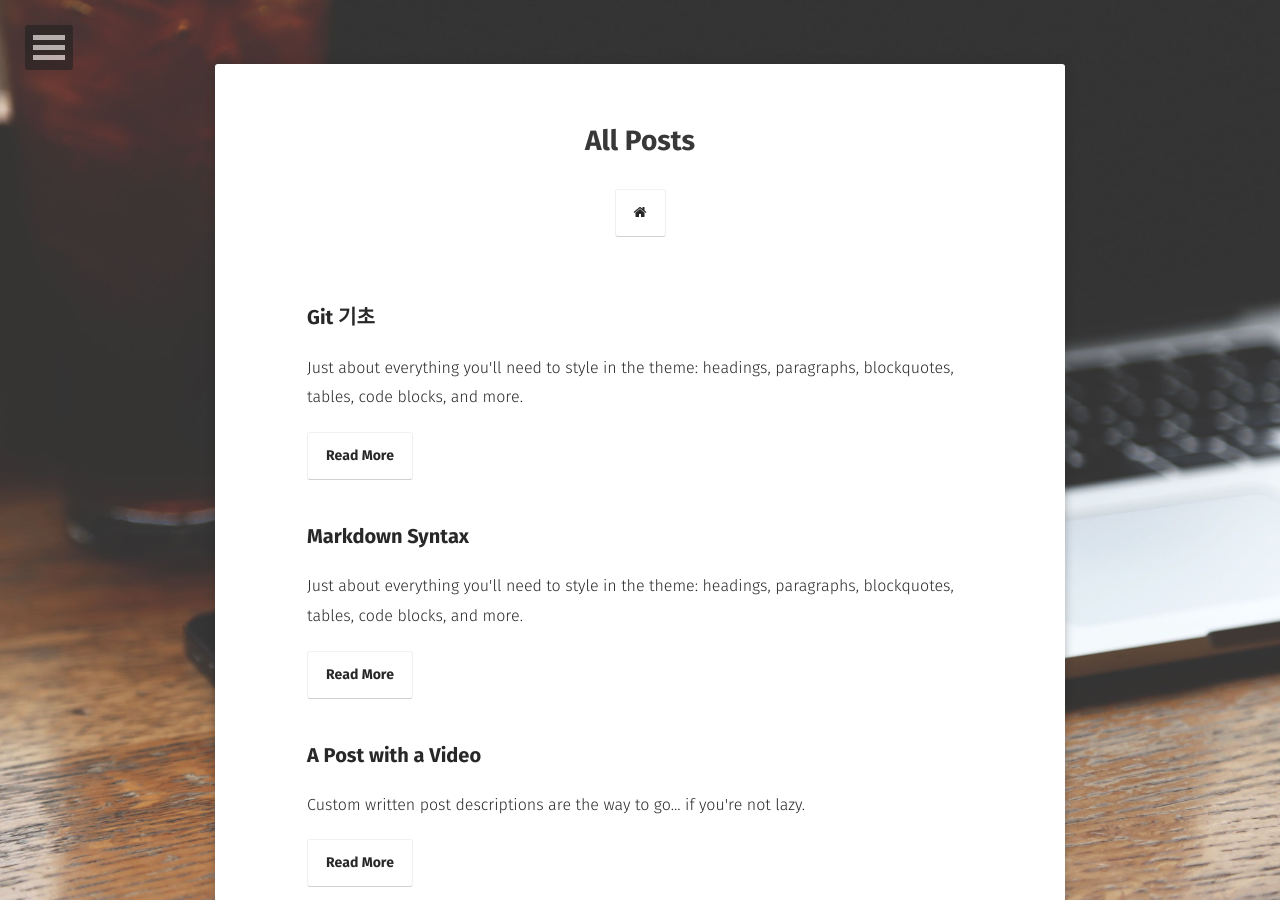
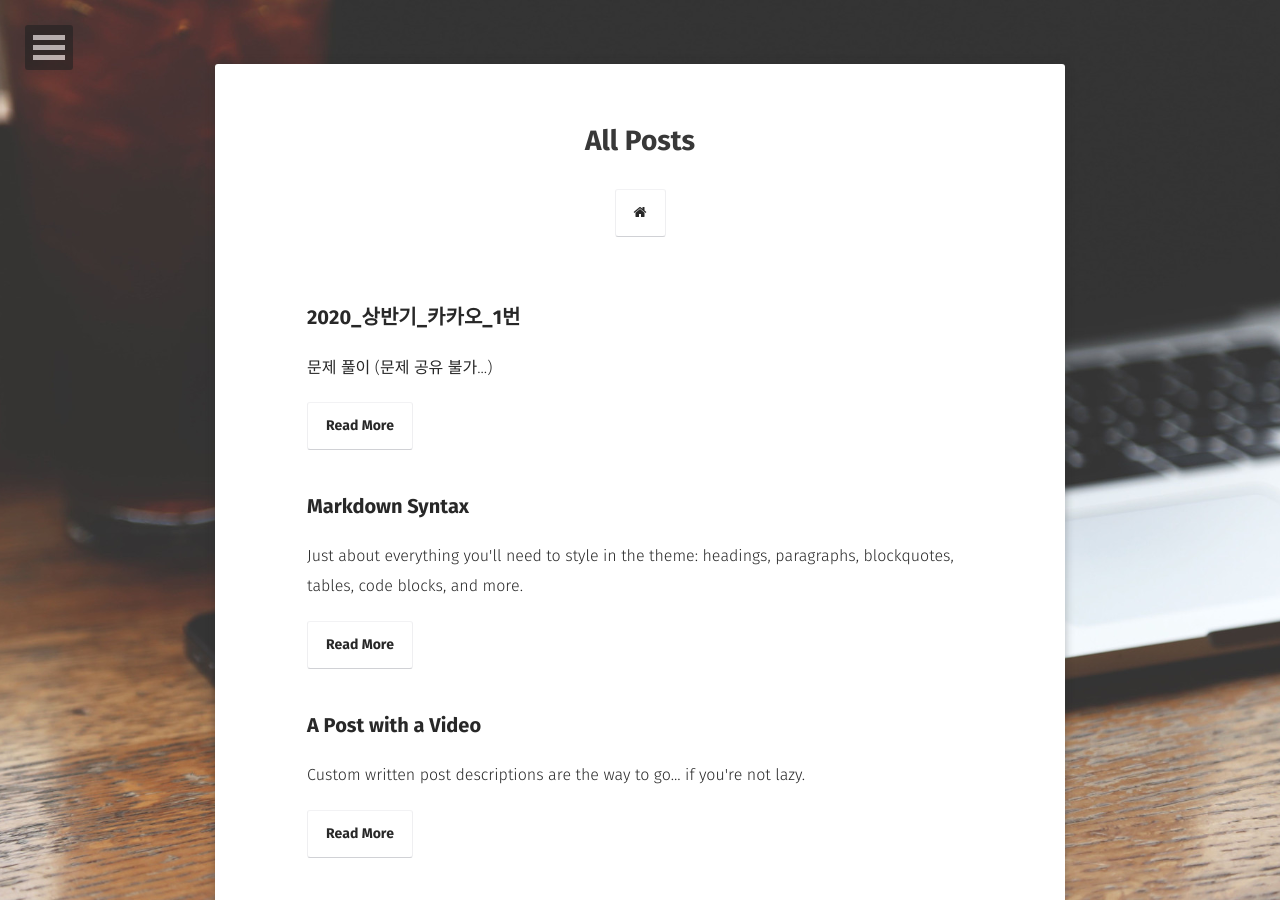
Before and after one commit to limkinam/limkinam.github.io, a Jekyll site: the page built from posts/index.md, in a window 1280 px wide and 900 px high. Built offline with Jekyll 4.4.1, drawn with Linux system fonts in a browser that asks for light colours; some web fonts are replaced; some of the changed lines change nothing that is shown.

Commit message:
Update 2020-06-10-git.md

```diff
--- a/_posts/2020-06-10-git.md
+++ b/_posts/2020-06-10-git.md
@@ -1,8 +1,8 @@
 ---
 layout: post
-title:  "Git 기초"
+title:  "2020_상반기_카카오_1번"
 date:   2020-06-10
-excerpt: "Just about everything you'll need to style in the theme: headings, paragraphs, blockquotes, tables, code blocks, and more."
+excerpt: "문제 풀이 (문제 공유 불가...)"
 tag:
 - markdown
 - syntax
@@ -12,101 +12,109 @@
 comments: true
 ---
 
-## HTML Elements
+## 문제 풀이
+스마트폰 전화 키패드를 왼손으로 누를 것인지 오른손으로 누를것인지 결과를 구하는 문제!
 
-깃에대해서 정리 (명령어 및  등등)
 
-# Heading 1
-
-## Heading 2
-
-### Heading 3
-
-#### Heading 4
-
-##### Heading 5
-
-###### Heading 6
-
-### Body text
-
-Lorem ipsum dolor sit amet, test link adipiscing elit. **This is strong**. Nullam dignissim convallis est. Quisque aliquam.
-
-![Smithsonian Image](https://mmistakes.github.io/minimal-mistakes/images/3953273590_704e3899d5_m.jpg)
-{: .image-right}
-
-*This is emphasized*. Donec faucibus. Nunc iaculis suscipit dui. 53 = 125. Water is H2O. Nam sit amet sem. Aliquam libero nisi, imperdiet at, tincidunt nec, gravida vehicula, nisl. The New York Times (That’s a citation). Underline.Maecenas ornare tortor. Donec sed tellus eget sapien fringilla nonummy. Mauris a ante. Suspendisse quam sem, consequat at, commodo vitae, feugiat in, nunc. Morbi imperdiet augue quis tellus.
-
-HTML and CSS are our tools. Mauris a ante. Suspendisse quam sem, consequat at, commodo vitae, feugiat in, nunc. Morbi imperdiet augue quis tellus. Praesent mattis, massa quis luctus fermentum, turpis mi volutpat justo, eu volutpat enim diam eget metus.
-
-### Blockquotes
-
-> Lorem ipsum dolor sit amet, test link adipiscing elit. Nullam dignissim convallis est. Quisque aliquam.
-
-## List Types
-
-### Ordered Lists
-
-1. Item one
-   1. sub item one
-   2. sub item two
-   3. sub item three
-2. Item two
-
-### Unordered Lists
-
-* Item one
-* Item two
-* Item three
-
-## Tables
-
-| Header1 | Header2 | Header3 |
-|:--------|:-------:|--------:|
-| cell1   | cell2   | cell3   |
-| cell4   | cell5   | cell6   |
-|----
-| cell1   | cell2   | cell3   |
-| cell4   | cell5   | cell6   |
-|=====
-| Foot1   | Foot2   | Foot3
-{: rules="groups"}
 
 ## Code Snippets
 
 {% highlight css %}
 #container {
-  float: left;
-  margin: 0 -240px 0 0;
-  width: 100%;
+  public class first2020 {
+
+	public static void main(String[] args) {
+		// TODO Auto-generated method stub
+//		테스트 케이스 1
+//		int num[] = {1,3,4,5,8,2,1,4,5,9,5};
+//		String hand = "right";
+
+//		테스트 케이스 2
+//		int num[] = {7,0,8,2,8,3,1,5,7,6,2};
+//		String hand = "left";
+
+//		테스트 케이스 3
+		int num[] = {1,2,3,4,5,6,7,8,9,0};
+		String hand = "right";
+
+		String result="";
+
+//		서로에 대한 거리 그래프를 만든다
+		int distance[][] = {{0,4,3,4,3,2,3,2,1,2,1,1}
+							,{4,0,1,2,1,2,3,2,3,4,3,5}
+							,{3,1,0,1,2,1,2,3,2,3,4,4}
+							,{4,2,1,0,3,2,1,4,3,2,5,3}
+							,{3,1,2,3,0,1,2,1,2,3,2,4}
+							,{2,2,1,2,1,0,1,2,1,2,3,3}
+							,{3,3,2,1,2,1,0,3,2,1,4,2}
+							,{2,2,3,4,1,2,3,0,1,2,1,3}
+							,{1,3,2,3,2,1,2,1,0,1,2,2}
+							,{2,4,3,2,3,2,1,2,1,0,3,1}
+							,{1,3,4,5,2,3,4,1,2,3,0,0}
+							,{1,5,4,3,4,3,2,3,2,1,0,0}};
+
+//		두손의 위치 {왼,오른} 초기값 배열에 접근못하는 *10 # 11으로 설정
+		int hand_state[]= {10,11};
+
+		for (int i = 0; i < num.length; i++) {
+			System.out.println(hand_state[0]+" "+hand_state[1]);
+//			무조건 왼손
+			if(num[i]==1 || num[i]==4 || num[i]==7) {
+				hand_state[0]=num[i];
+				result+="L";
+			}
+//			무조건 오른손
+			else if(num[i]==3 || num[i]==6 || num[i]==9) {
+				hand_state[1]=num[i];
+				result+="R";
+			}
+
+			else {
+
+				int Left_distance = distance[hand_state[0]][num[i]];
+				int Right_distance = distance[hand_state[1]][num[i]];
+				//왼손이 더 가까우면
+				if(Left_distance < Right_distance) {
+
+					hand_state[0]=num[i];
+					result+="L";
+
+				}
+				//오른손이 더 가까우면
+				else if(Left_distance > Right_distance) {
+
+					hand_state[1]=num[i];
+					result+="R";
+
+				}
+				//같으면 손잡이 구분
+				else {
+					//왼손잡이면
+					if(hand.equals("left")) {
+
+						hand_state[0]=num[i];
+						result+="L";
+
+					}
+					//오른손잡이면
+					else {
+
+						hand_state[1]=num[i];
+						result+="R";
+
+					}
+
+
+				}
+
+			}
+
+
+		}
+
+		System.out.println(result);
+	}
+
+}
 }
 {% endhighlight %}
-
-## Buttons
-
-Make any link standout more when applying the `.btn` class.
-
-{% highlight html %}
-<a href="#" class="btn btn-success">Success Button</a>
-{% endhighlight %}
-
-<div markdown="0"><a href="#" class="btn">Primary Button</a></div>
-<div markdown="0"><a href="#" class="btn btn-success">Success Button</a></div>
-<div markdown="0"><a href="#" class="btn btn-warning">Warning Button</a></div>
-<div markdown="0"><a href="#" class="btn btn-danger">Danger Button</a></div>
-<div markdown="0"><a href="#" class="btn btn-info">Info Button</a></div>
-
-## KBD
-
-You can also use `<kbd>` tag for keyboard buttons.
-
-{% highlight html %}
-<kbd>W</kbd><kbd>A</kbd><kbd>S</kbd><kbd>D</kbd>
-{% endhighlight %}
-
-Press <kbd>W</kbd><kbd>A</kbd><kbd>S</kbd><kbd>D</kbd> to move your car. **Midtown Maddness!!**
-
-## Notices
-
-**Watch out!** You can also add notices by appending `{: .notice}` to a paragraph.
-{: .notice}
```
